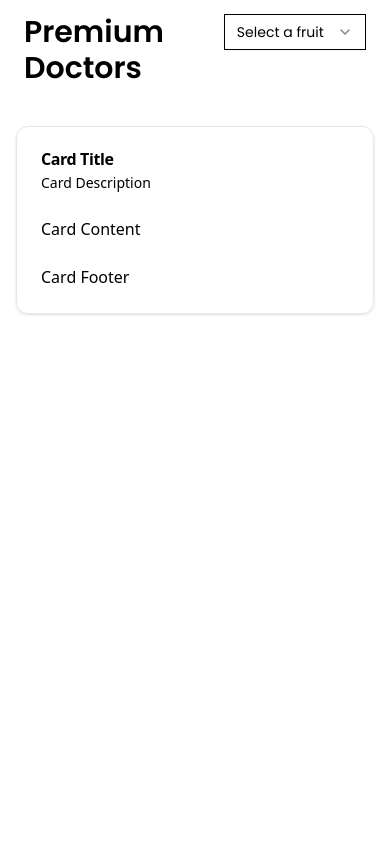
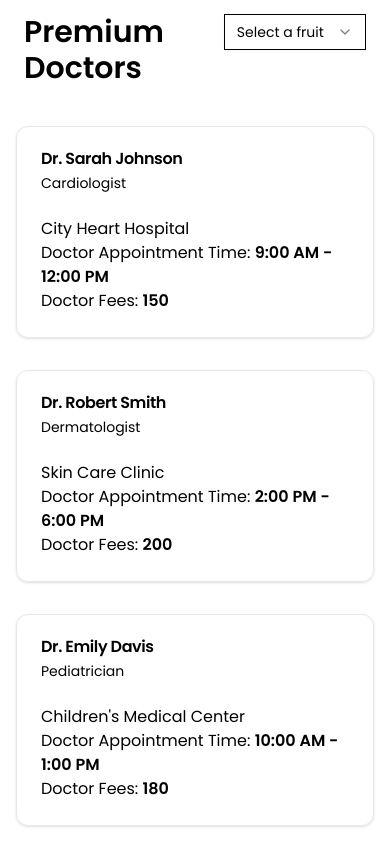
Before and after one commit to ShahwaizQasim/Doctor-Appointment-System, a Next.js app: page / in a window 390 px wide. Shown: the part 820-1664 px from the top of the page. Built offline with nearby package versions, Linux system fonts and the light colour scheme.

Commit message:
doctors add

```diff
--- a/src/components/doctorsSection.js
+++ b/src/components/doctorsSection.js
@@ -16,6 +16,7 @@ import {
     CardHeader,
     CardTitle,
 } from "@/components/ui/card"
+import { categories, doctors } from "@/lib/data"
 
 
 
@@ -30,17 +31,34 @@ export default function DoctorSection() {
                     </SelectTrigger>
                     <SelectContent>
                         <SelectGroup>
-                            <SelectLabel>Fruits</SelectLabel>
-                            <SelectItem className="para" value="apple">Apple</SelectItem>
-                            <SelectItem className="para" value="banana">Banana</SelectItem>
-                            <SelectItem className="para" value="blueberry">Blueberry</SelectItem>
-                            <SelectItem className="para" value="grapes">Grapes</SelectItem>
-                            <SelectItem className="para" value="pineapple">Pineapple</SelectItem>
+                            {
+                                categories.map((categoriesData) => {
+                                    console.log(categoriesData);
+                                    return <SelectItem key={categoriesData} className="para bg-white text-black pointer hover:bg-black hover:text-white"
+                                        value={categoriesData}>{categoriesData}</SelectItem>
+                                })
+                            }
                         </SelectGroup>
                     </SelectContent>
                 </Select>
             </div>
-            <div className="grid grid-cols-1 md:grid-cols-2 lg:grid-cols-3 mt-10 px-4">
+            <div className="grid grid-cols-1 md:grid-cols-2 lg:grid-cols-3 gap-8 mt-10 px-4">
+
+                {
+                    doctors.map((allDoctors) => {
+                        return <Card>
+                            <CardHeader className="para">
+                                <CardTitle>{allDoctors.name}</CardTitle>
+                                <CardDescription>{allDoctors.category}</CardDescription>
+                            </CardHeader>
+                            <CardContent className="para">
+                                <p>{allDoctors.hospital}</p>
+                                <p>Doctor Appointment Time: <span className="font-semibold">{allDoctors.appointmentTime}</span></p>
+                                <p>Doctor Fees: <span className="font-semibold">{allDoctors.fees}</span></p>
+                            </CardContent>
+                        </Card>
+                    })
+                }
                 <Card>
                     <CardHeader>
                         <CardTitle>Card Title</CardTitle>
```
